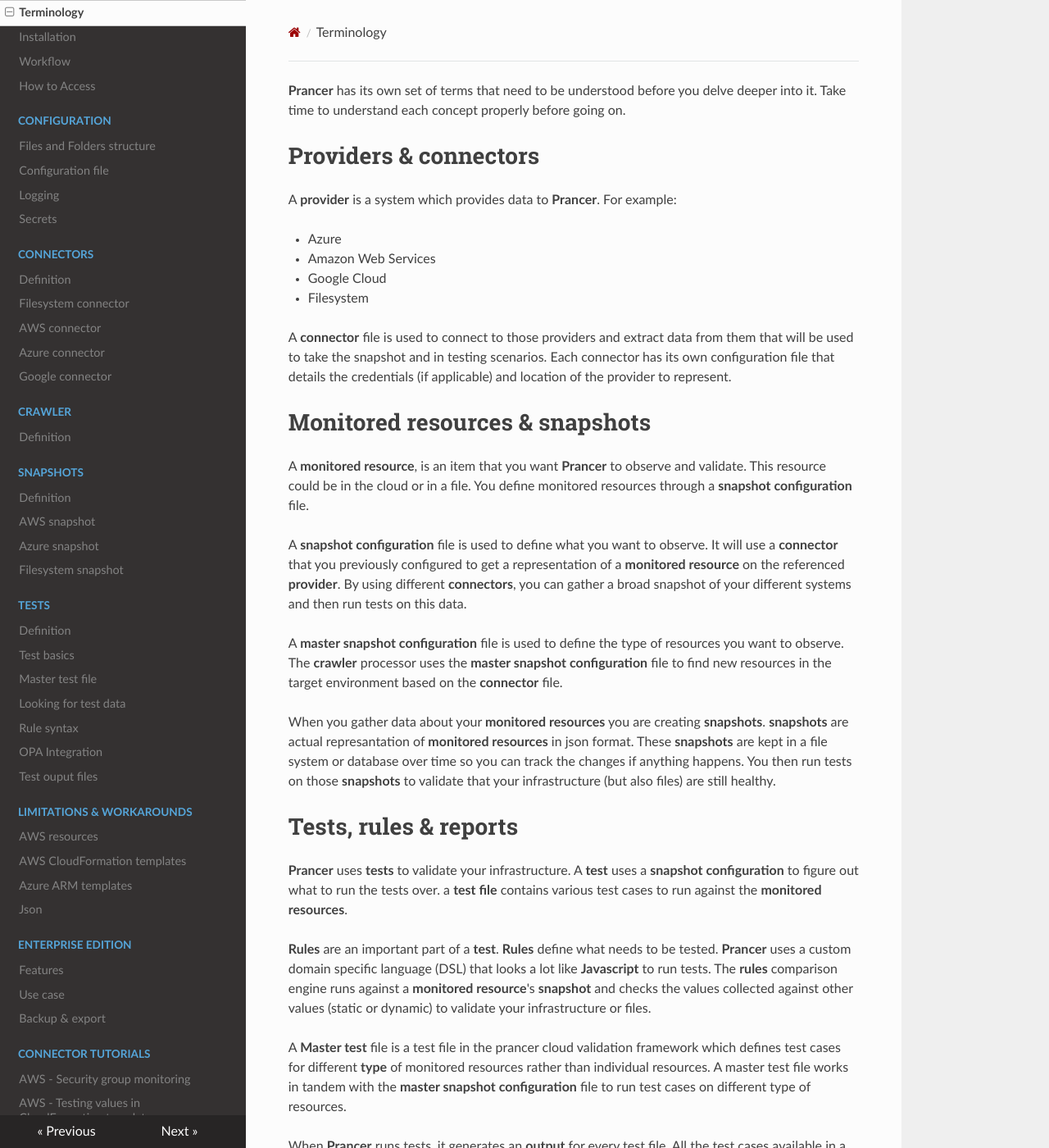
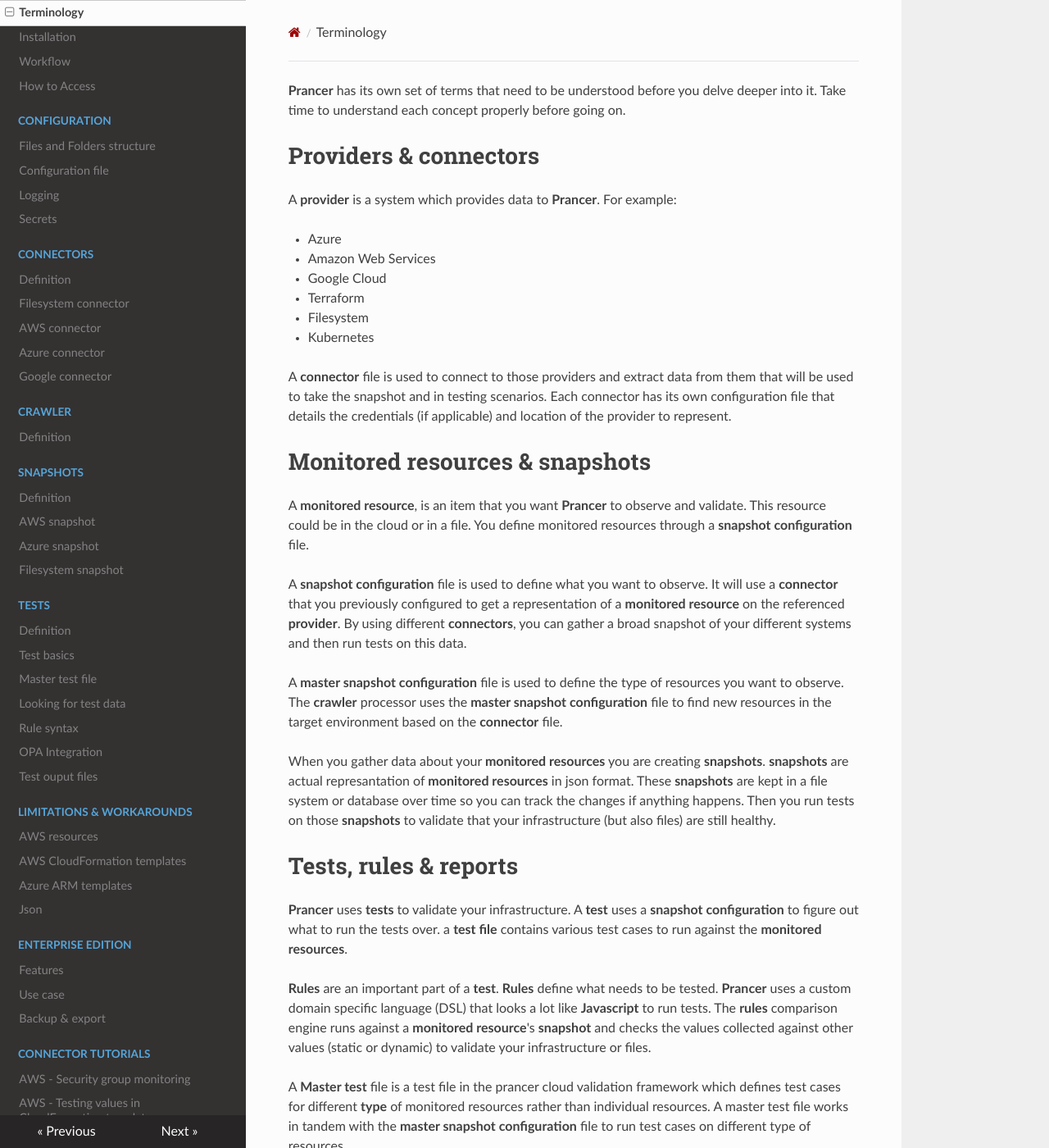
Before and after one commit to prancer-io/cloud-validation-framework, an MkDocs documentation site: the page built from docs/docs/terminology.md, in a window 1280 px wide and 1400 px high. Shown: the whole window at 82% size. Built offline with MkDocs 1.6.1, drawn with Linux system fonts in a browser that asks for light colours; nearby versions of some CDN libraries.

Commit message:
fix terminology

```diff
--- a/docs/docs/terminology.md
+++ b/docs/docs/terminology.md
@@ -7,7 +7,9 @@
 - Azure
 - Amazon Web Services
 - Google Cloud
+- Terraform
 - Filesystem
+- Kubernetes
 
 A **connector** file is used to connect to those providers and extract data from them that will be used to take the snapshot and in testing scenarios. Each connector has its own configuration file that details the credentials (if applicable) and location of the provider to represent.
 
@@ -19,7 +21,7 @@
 
 A **master snapshot configuration** file is used to define the type of resources you want to observe. The **crawler** processor uses the **master snapshot configuration** file to find new resources in the target environment based on the **connector** file.
 
-When you gather data about your **monitored resources** you are creating **snapshots**. **snapshots** are actual represantation of **monitored resources** in json format. These **snapshots** are kept in a file system or database over time so you can track the changes if anything happens. You then run tests on those **snapshots** to validate that your infrastructure (but also files) are still healthy.
+When you gather data about your **monitored resources** you are creating **snapshots**. **snapshots** are actual represantation of **monitored resources** in json format. These **snapshots** are kept in a file system or database over time so you can track the changes if anything happens. Then you run tests on those **snapshots** to validate that your infrastructure (but also files) are still healthy.
 
 # Tests, rules & reports
 
```
